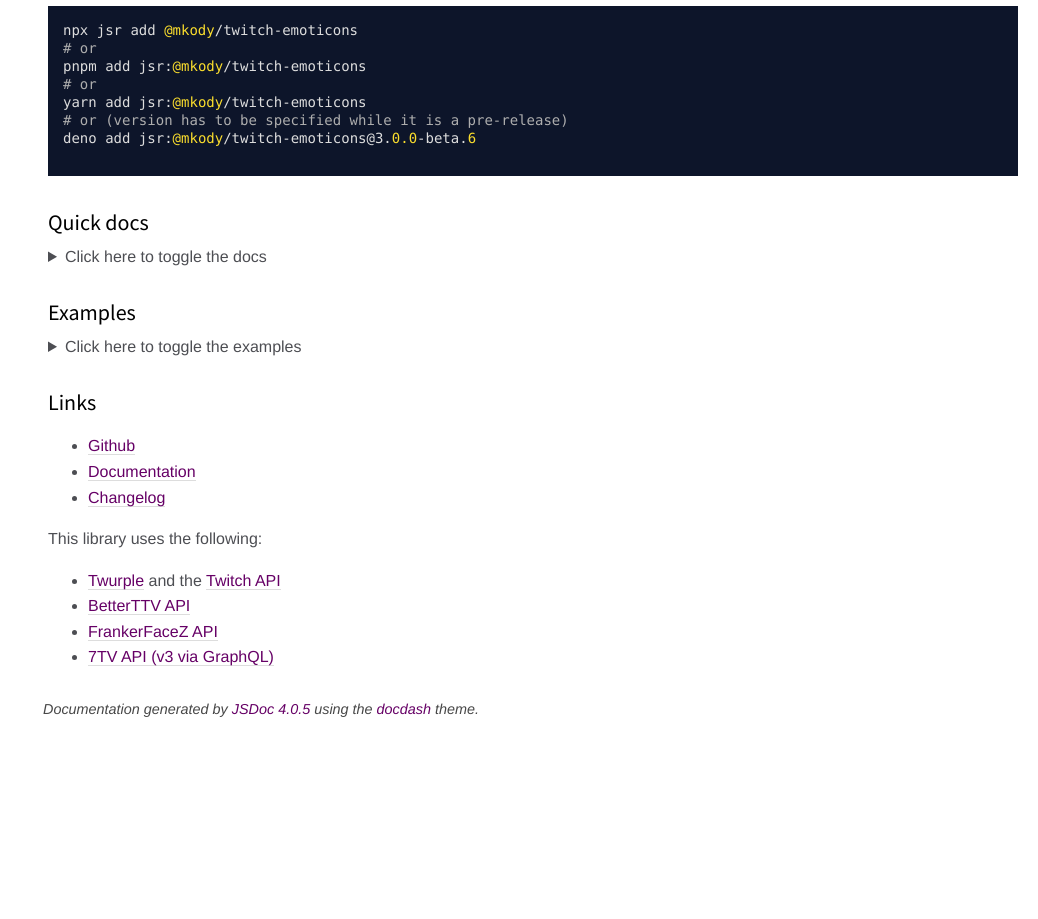
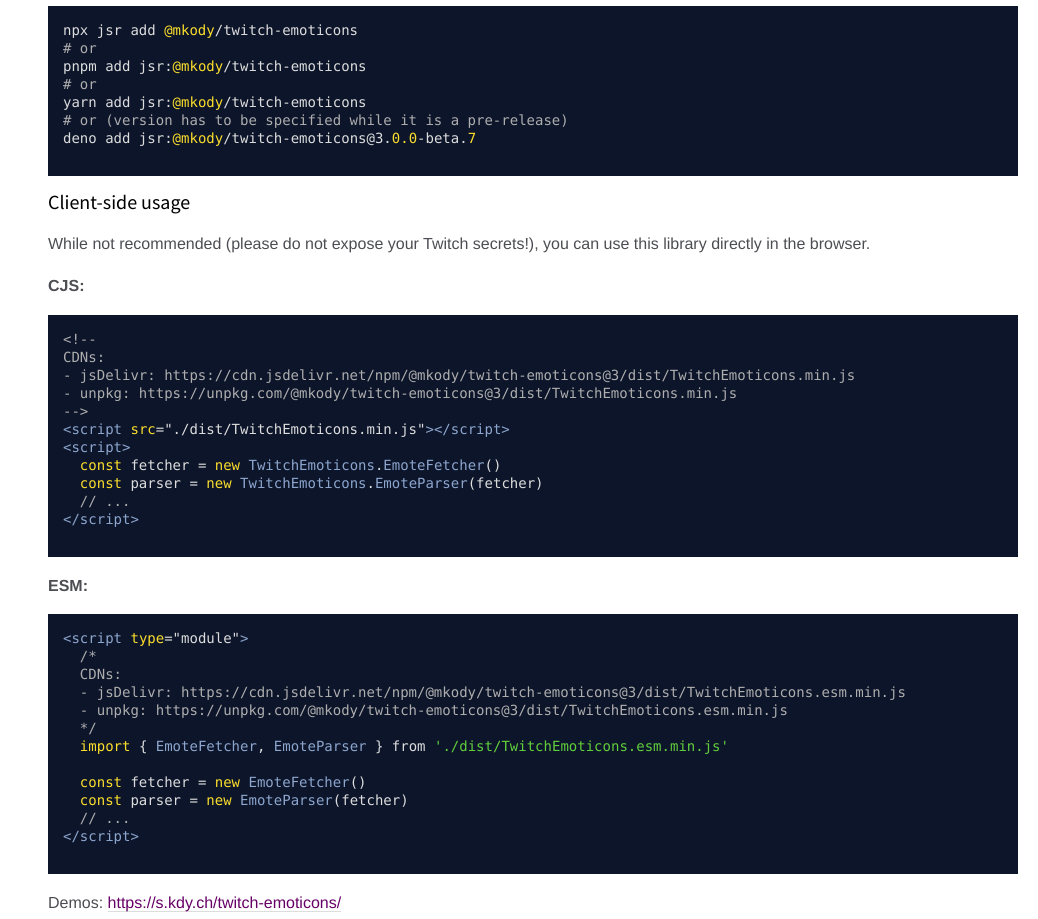
Before and after one commit to mkody/twitch-emoticons, a website: page docs/index.html in a window 1280 px wide. Shown: the part 940-1859 px from the top of the page, without its empty margins (242-1280 px from the left). Before the commit the page ends 1672 px from the top, so only its background shows below. Drawn offline with Linux system fonts and the light colour scheme.

Commit message:
Update docs and add client-side usage

```diff
--- a/docs/index.html
+++ b/docs/index.html
@@ -149,7 +149,7 @@
 <p>You must use a Twitch user ID instead of the username to fetch users' emotes.<br>
 If you just need to get one or a very few, you can <a href="https://s.kdy.ch/twitchid/">use this page to manually convert them</a> (please do not automate/abuse it).</p>
 <h2>Install</h2>
-<p>From <a href="https://www.npmjs.com/package/@mkody/twitch-emoticons/v/3.0.0-beta.6">npm</a> (<a href="https://npmx.dev/package/@mkody/twitch-emoticons/v/3.0.0-beta.6">browse on npmx</a>; use the <code>@next</code> tag):</p>
+<p>From <a href="https://www.npmjs.com/package/@mkody/twitch-emoticons/v/3.0.0-beta.7">npm</a> (<a href="https://npmx.dev/package/@mkody/twitch-emoticons/v/3.0.0-beta.7">browse on npmx</a>; use the <code>@next</code> tag):</p>
 <pre class="prettyprint source lang-sh"><code>npm install @mkody/twitch-emoticons@next
 # or
 pnpm add @mkody/twitch-emoticons@next
@@ -158,22 +158,52 @@
 # or
 deno add npm:@mkody/twitch-emoticons@next
 </code></pre>
-<p>From <a href="https://jsr.io/@mkody/twitch-emoticons@3.0.0-beta.6">jsr</a>:</p>
+<p>From <a href="https://jsr.io/@mkody/twitch-emoticons@3.0.0-beta.7">jsr</a>:</p>
 <pre class="prettyprint source lang-sh"><code>npx jsr add @mkody/twitch-emoticons
 # or
 pnpm add jsr:@mkody/twitch-emoticons
 # or
 yarn add jsr:@mkody/twitch-emoticons
 # or (version has to be specified while it is a pre-release)
-deno add jsr:@mkody/twitch-emoticons@3.0.0-beta.6
+deno add jsr:@mkody/twitch-emoticons@3.0.0-beta.7
 </code></pre>
+<h3>Client-side usage</h3>
+<p>While not recommended (please do not expose your Twitch secrets!), you can use this library directly in the browser.</p>
+<p><strong>CJS:</strong></p>
+<pre class="prettyprint source lang-html"><code>&lt;!--
+CDNs:
+- jsDelivr: https://cdn.jsdelivr.net/npm/@mkody/twitch-emoticons@3/dist/TwitchEmoticons.min.js
+- unpkg: https://unpkg.com/@mkody/twitch-emoticons@3/dist/TwitchEmoticons.min.js
+-->
+&lt;script src=&quot;./dist/TwitchEmoticons.min.js&quot;>&lt;/script>
+&lt;script>
+  const fetcher = new TwitchEmoticons.EmoteFetcher()
+  const parser = new TwitchEmoticons.EmoteParser(fetcher)
+  // ...
+&lt;/script>
+</code></pre>
+<p><strong>ESM:</strong></p>
+<pre class="prettyprint source lang-html"><code>&lt;script type=&quot;module&quot;>
+  /*
+  CDNs:
+  - jsDelivr: https://cdn.jsdelivr.net/npm/@mkody/twitch-emoticons@3/dist/TwitchEmoticons.esm.min.js
+  - unpkg: https://unpkg.com/@mkody/twitch-emoticons@3/dist/TwitchEmoticons.esm.min.js
+  */
+  import { EmoteFetcher, EmoteParser } from './dist/TwitchEmoticons.esm.min.js'
+
+  const fetcher = new EmoteFetcher()
+  const parser = new EmoteParser(fetcher)
+  // ...
+&lt;/script>
+</code></pre>
+<p>Demos: <a href="https:%5C/%5C/s.kdy.ch/twitch-emoticons/">https://s.kdy.ch/twitch-emoticons/</a></p>
 <h2>Quick docs</h2>
 <details>
 <summary>Click here to toggle the docs</summary>
 <p>Here is some quick documentation to explain our two classes, the principal methods, and some settings.</p>
 <blockquote>
 <p><strong>NOTE:</strong><br>
-If you want a more complete documentation, see: https://mkody.github.io/twitch-emoticons/</p>
+If you want a more complete documentation, see: <a href="https:%5C/%5C/mkody.github.io/twitch-emoticons/">https://mkody.github.io/twitch-emoticons/</a></p>
 </blockquote>
 <h3>Grab emotes with <code>EmoteFetcher</code></h3>
 <p>First, you need to load a list of emotes, and for that you create a new <code>EmoteFetcher</code> object:</p>
```
Also changed, not shown: README.md.
